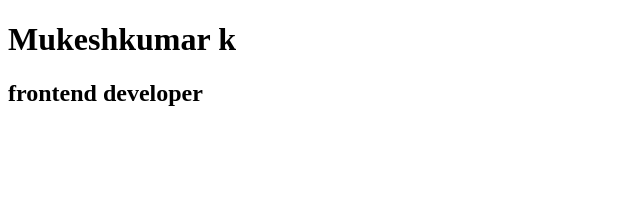
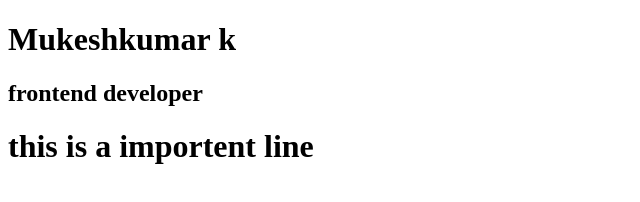
Before and after one commit to mukeshkumarkavery3-cloud/sample, a plain HTML site: page index.html in a window 1280 px wide. Shown: the whole page, without its empty margins (0-640 px from the left). Drawn offline with Linux system fonts and the light colour scheme.

Commit message:
adding some change

```diff
--- a/index.html
+++ b/index.html
@@ -8,5 +8,6 @@
 <body>
     <h1>Mukeshkumar k</h1>
     <h2>frontend developer</h2>
+    <h1>this is a importent line</h1>
 </body>
 </html>
```
